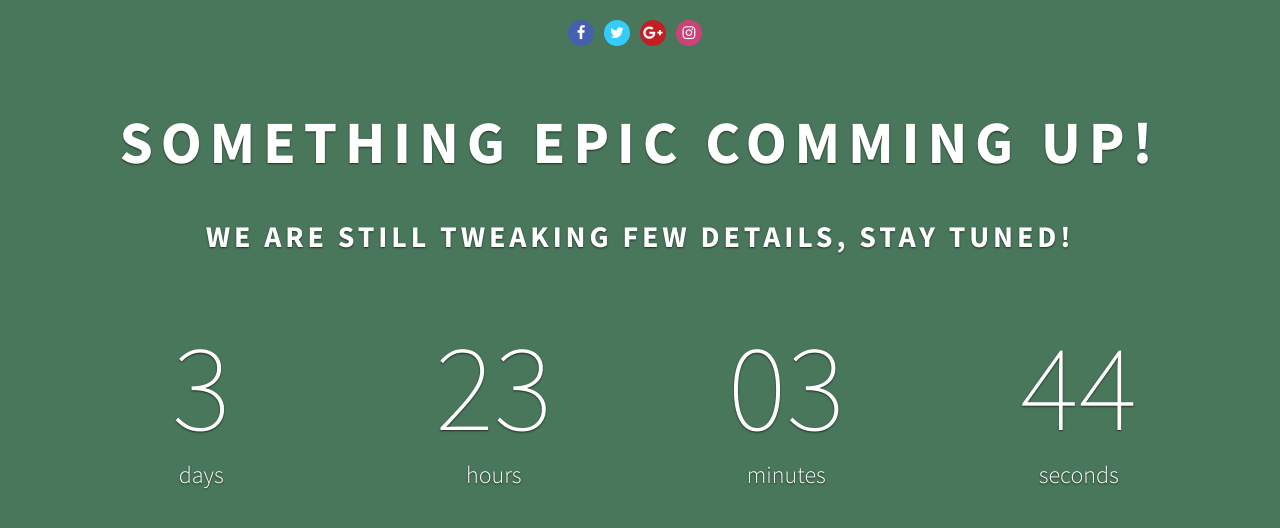
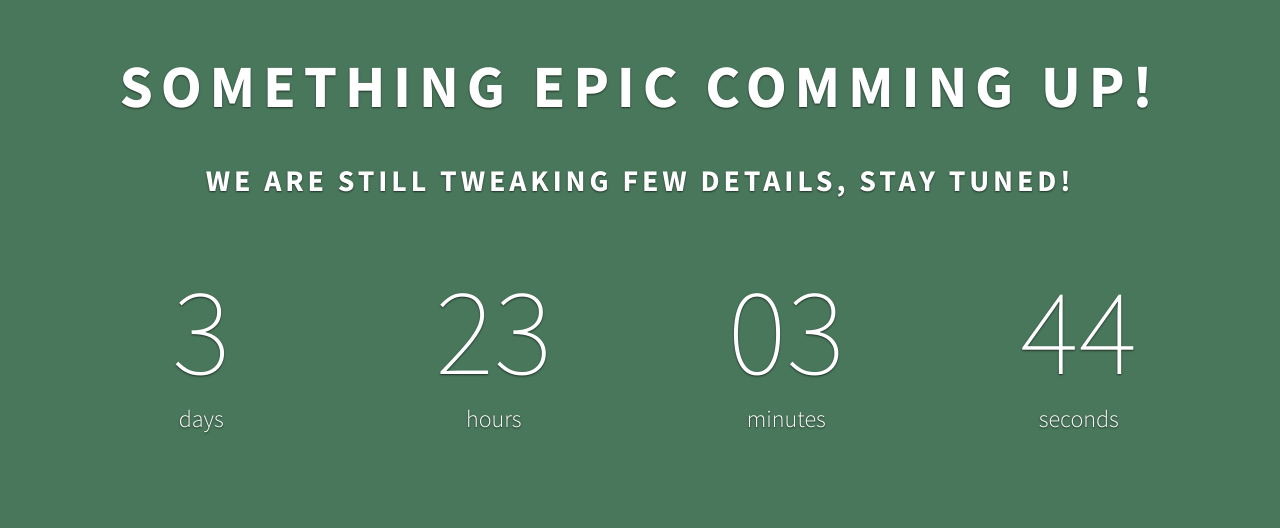
Before and after one commit to epiccenter/epiccenter.github.io, a plain HTML site: page index.html in a window 1280 px wide. Drawn offline with nearby package versions, Linux system fonts and the light colour scheme.

Commit message:
Removed Social elements

```diff
--- a/index.html
+++ b/index.html
@@ -27,7 +27,6 @@
     <div style="background-color: #68AA82" class="main">
       <div class="overlay"></div>
       <div class="container">
-        <p class="social"><a href="#" title="" class="facebook"><i class="fa fa-facebook"></i></a><a href="#" title="" class="twitter"><i class="fa fa-twitter"></i></a><a href="#" title="" class="gplus"><i class="fa fa-google-plus"></i></a><a href="#" title="" class="instagram"><i class="fa fa-instagram"></i></a></p>
         <div class="row">
           <div class="col-sm-12">
             <h1 class="cursive">Something EPIC Comming Up!</h1>
```
